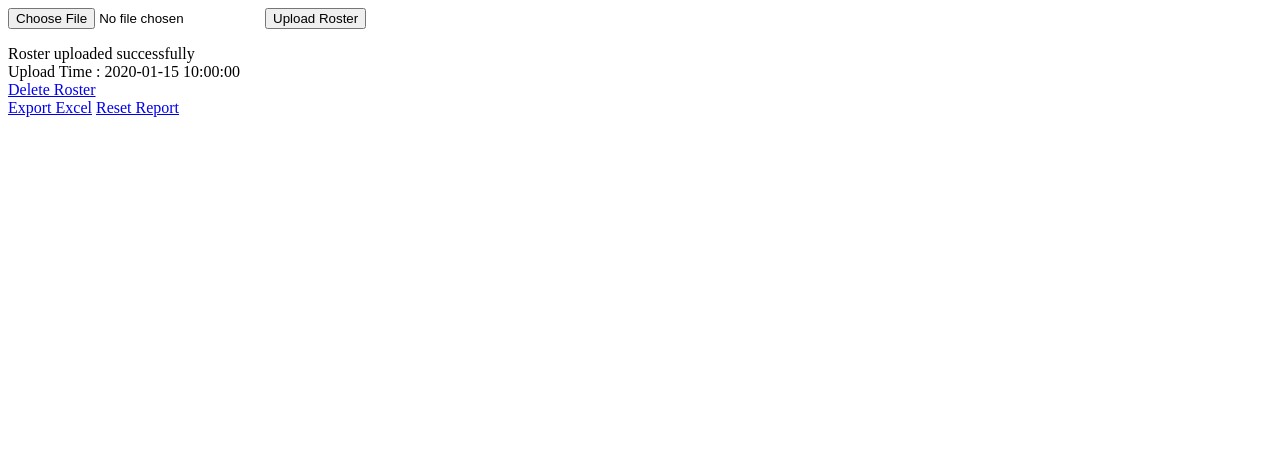
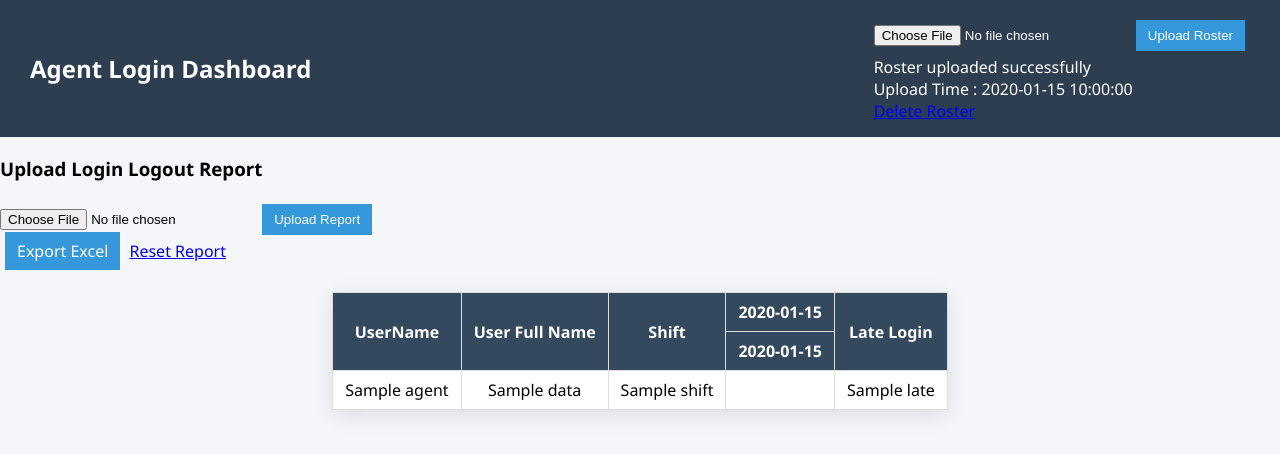
Before and after one commit to Viratmalakar/First-login-tracker, a Flask app: template templates/index.html in a window 1280 px wide. Shown: the top 454 px of the page. Run offline with Flask 3, Linux system fonts and the light colour scheme; the template is opened without the code that fills it: most values are stand-ins (such as "Sample title", 1, 10 or a date in 2020).

Commit message:
Update index.html

```diff
--- a/templates/index.html
+++ b/templates/index.html
@@ -1,9 +1,23 @@
+<!DOCTYPE html>
+<html>
+<head>
+
+<title>Agent Login Dashboard</title>
+<link rel="stylesheet" href="/static/style.css">
+
+</head>
+
+<body>
+
+<div class="topbar">
+
+<h2>Agent Login Dashboard</h2>
+
 <div class="roster-panel">
 
 <form action="/upload_roster" method="post" enctype="multipart/form-data">
 
 <input type="file" name="roster">
-
 <button>Upload Roster</button>
 
 </form>
@@ -12,7 +26,7 @@
 
 <div class="roster-info">
 
-Roster uploaded successfully<br>
+Roster uploaded successfully <br>
 Upload Time : {{roster_time}}
 
 </div>
@@ -23,6 +37,27 @@ Upload Time : {{roster_time}}
 
 </div>
 
+</div>
+
+
+<!-- LOGIN REPORT UPLOAD -->
+
+<div class="upload-box">
+
+<h3>Upload Login Logout Report</h3>
+
+<form method="post" enctype="multipart/form-data">
+
+<input type="file" name="loginfile" required>
+
+<button>Upload Report</button>
+
+</form>
+
+</div>
+
+
+<!-- ACTION BUTTONS -->
 
 <div class="actions">
 
@@ -31,3 +66,69 @@ Upload Time : {{roster_time}}
 <a href="/reset" class="reset-btn">Reset Report</a>
 
 </div>
+
+
+{% if table %}
+
+<table>
+
+<tr>
+
+<th rowspan="2">UserName</th>
+<th rowspan="2">User Full Name</th>
+<th rowspan="2">Shift</th>
+
+{% for d in dates %}
+<th>{{d.strftime("%A")}}</th>
+{% endfor %}
+
+<th rowspan="2">Late Login</th>
+
+</tr>
+
+
+<tr>
+
+{% for d in dates %}
+<th>{{d}}</th>
+{% endfor %}
+
+</tr>
+
+
+{% for agent,data in table.items() %}
+
+<tr>
+
+<td>{{agent}}</td>
+<td>{{data.name}}</td>
+<td>{{data.shift}}</td>
+
+{% for d in dates %}
+
+{% if d in data.days %}
+
+{% set cell = data.days[d] %}
+
+<td class="{{cell.status}}">{{cell.time}}</td>
+
+{% else %}
+
+<td></td>
+
+{% endif %}
+
+{% endfor %}
+
+<td>{{data.late}}</td>
+
+</tr>
+
+{% endfor %}
+
+</table>
+
+{% endif %}
+
+</body>
+</html>
```
